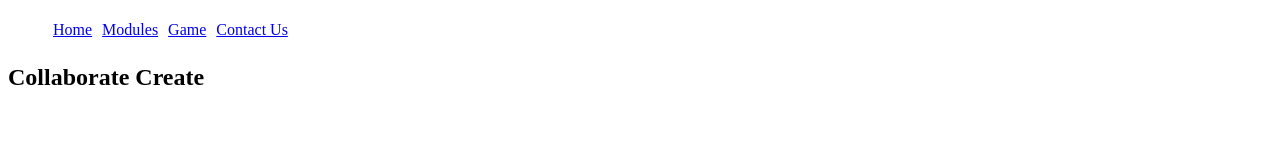
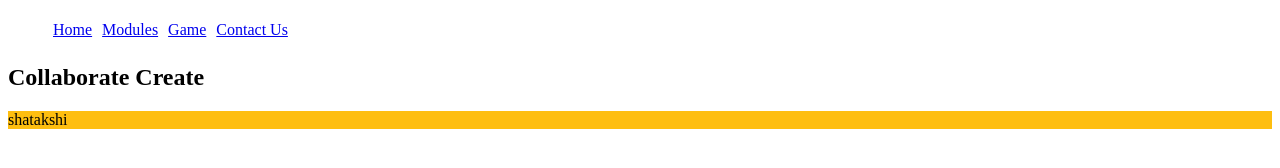
Before and after one commit to hackersara/financial_literacy, a plain HTML site: page index.html in a window 1280 px wide. Drawn offline with Linux system fonts and the light colour scheme.

Commit message:
Update index.html

```diff
--- a/index.html
+++ b/index.html
@@ -27,7 +27,7 @@
  </section>
 
     <div class="ball">
-
+        shatakshi
     </div>
 
     <section class="cat">
```
